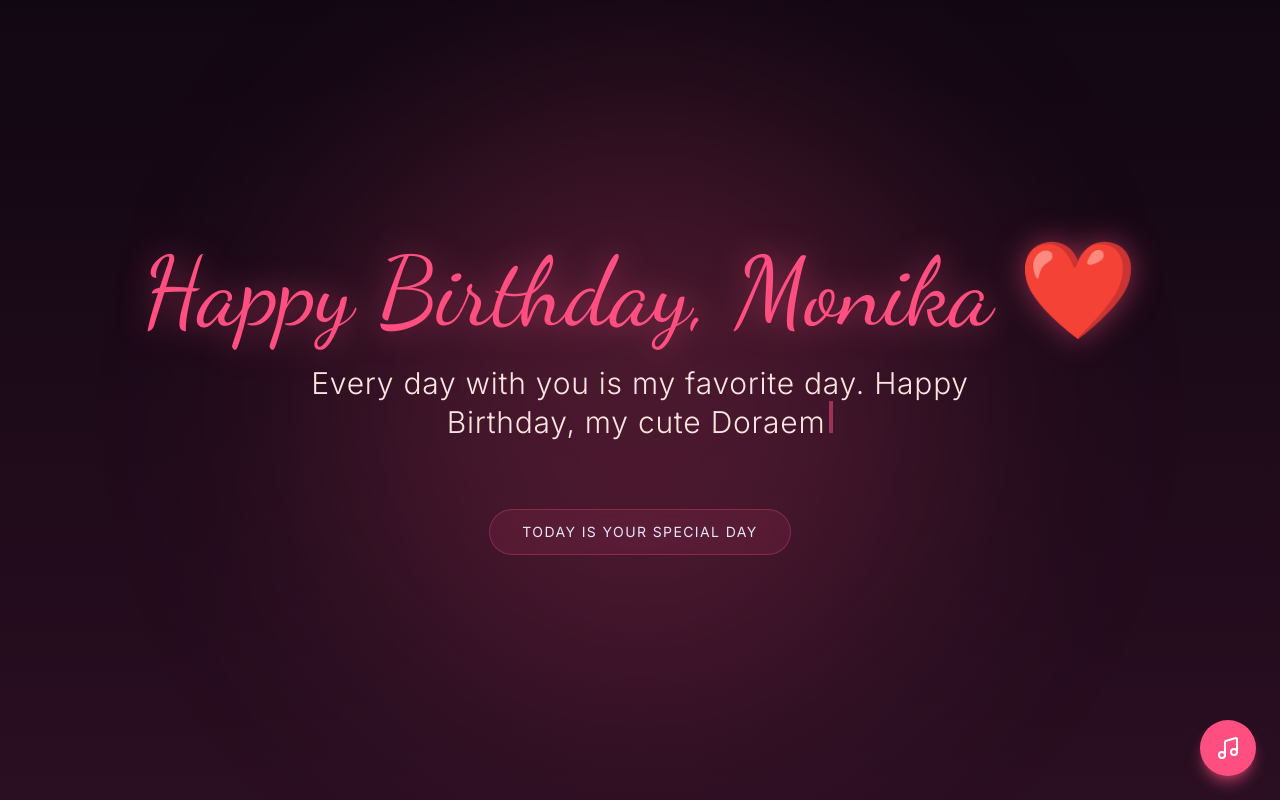
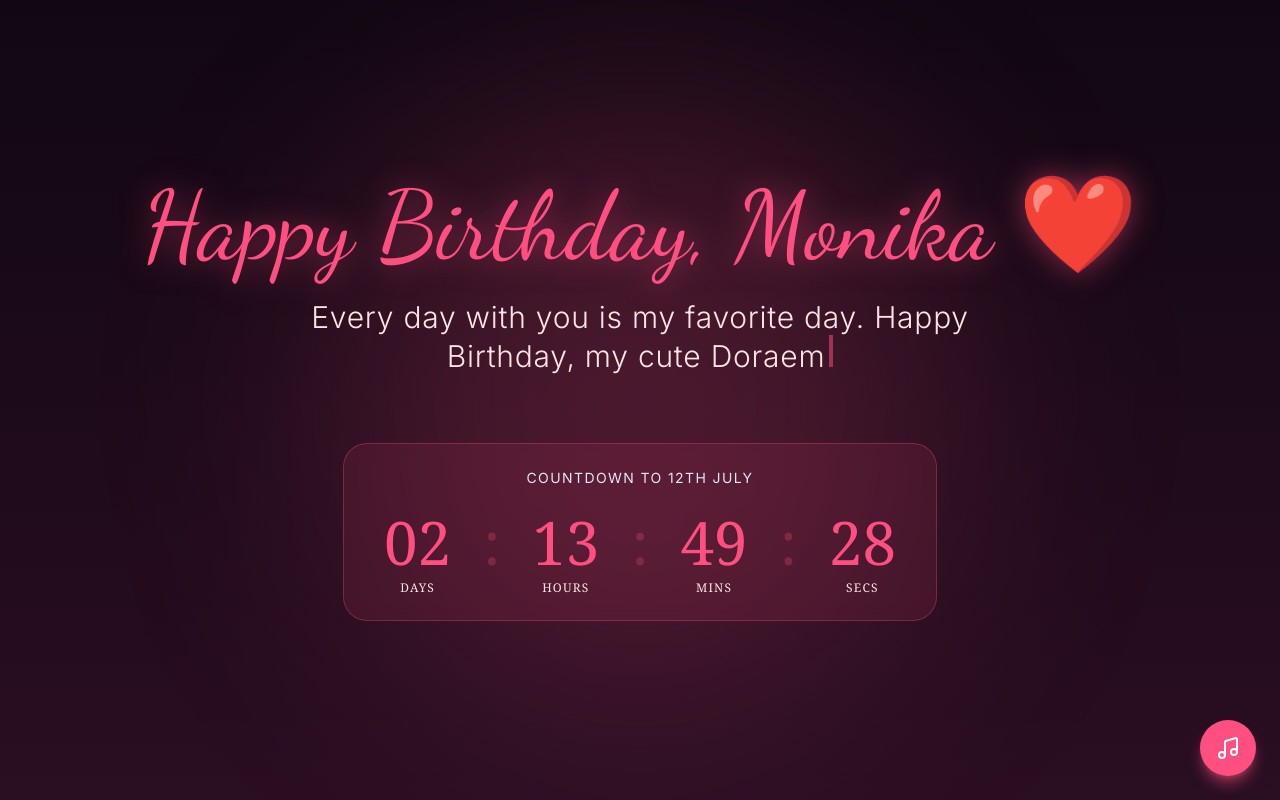
Before and after one commit to Priyanshu9595/Birthday, a Next.js app: page / in a window 1280 px wide. Shown: the top 800 px of the page. Built offline with nearby package versions, Linux system fonts and the light colour scheme.

Commit message:
added birthday countdown

```diff
--- a/src/components/Hero.jsx
+++ b/src/components/Hero.jsx
@@ -6,6 +6,9 @@ export default function Hero() {
   const [text, setText] = useState("");
   const fullText = "Every day with you is my favorite day. Happy Birthday, my cute Doraemon ❤️";
   const [isTyping, setIsTyping] = useState(true);
+
+  const [timeLeft, setTimeLeft] = useState(null);
+  const [isMounted, setIsMounted] = useState(false);
 
   useEffect(() => {
     if (text.length < fullText.length) {
@@ -18,18 +21,43 @@ export default function Hero() {
     }
   }, [text, fullText]);
 
+  useEffect(() => {
+    setIsMounted(true);
+
+    // Target date: July 12th
+    const targetDate = new Date(`${new Date().getFullYear()}-07-12T00:00:00`);
+
+    const calculateTimeLeft = () => {
+      const difference = targetDate - new Date();
+      if (difference > 0) {
+        setTimeLeft({
+          days: Math.floor(difference / (1000 * 60 * 60 * 24)).toString().padStart(2, '0'),
+          hours: Math.floor((difference / (1000 * 60 * 60)) % 24).toString().padStart(2, '0'),
+          minutes: Math.floor((difference / 1000 / 60) % 60).toString().padStart(2, '0'),
+          seconds: Math.floor((difference / 1000) % 60).toString().padStart(2, '0')
+        });
+      } else {
+        setTimeLeft(null);
+      }
+    };
+
+    calculateTimeLeft();
+    const timer = setInterval(calculateTimeLeft, 1000);
+    return () => clearInterval(timer);
+  }, []);
+
   return (
     <section className="relative flex min-h-screen flex-col items-center justify-center text-center p-6 bg-gradient-to-b from-romantic-dark to-[#2a0e21]">
       <motion.div
         initial={{ opacity: 0, y: 20 }}
         animate={{ opacity: 1, y: 0 }}
         transition={{ duration: 1 }}
-        className="z-10"
+        className="z-10 w-full"
       >
         <h1 className="mb-6 font-cursive text-6xl md:text-8xl text-primary-pink drop-shadow-[0_0_15px_rgba(255,79,129,0.5)]">
           Happy Birthday, Monika ❤️
         </h1>
-        <div className="h-24">
+        <div className="h-24 px-4">
           <p className="text-xl md:text-3xl font-sans text-rose font-light tracking-wide max-w-2xl mx-auto">
             {text}
             <span className={`inline-block w-1 h-8 bg-primary-pink ml-1 ${isTyping ? "animate-pulse" : "hidden"}`}></span>
@@ -40,9 +68,44 @@ export default function Hero() {
           initial={{ opacity: 0 }}
           animate={{ opacity: 1 }}
           transition={{ delay: 4, duration: 1 }}
-          className="mt-12 inline-block rounded-full border border-primary-pink/30 bg-primary-pink/10 px-8 py-3 text-sm tracking-widest text-lavender backdrop-blur-sm"
+          className="mt-12 mx-auto inline-block rounded-3xl border border-primary-pink/30 bg-primary-pink/10 px-6 md:px-10 py-6 backdrop-blur-sm"
         >
-          TODAY IS YOUR SPECIAL DAY
+          {isMounted ? (
+            timeLeft ? (
+              <div className="flex flex-col items-center gap-4">
+                <span className="text-sm tracking-widest text-lavender uppercase mb-2">Countdown to 12th July</span>
+                <div className="flex gap-3 md:gap-8 text-white font-serif">
+                  <div className="flex flex-col items-center">
+                    <span className="text-4xl md:text-6xl text-primary-pink">{timeLeft.days}</span>
+                    <span className="text-xs text-rose mt-2 tracking-widest uppercase">Days</span>
+                  </div>
+                  <span className="text-4xl md:text-6xl text-primary-pink/50 animate-pulse">:</span>
+                  <div className="flex flex-col items-center">
+                    <span className="text-4xl md:text-6xl text-primary-pink">{timeLeft.hours}</span>
+                    <span className="text-xs text-rose mt-2 tracking-widest uppercase">Hours</span>
+                  </div>
+                  <span className="text-4xl md:text-6xl text-primary-pink/50 animate-pulse">:</span>
+                  <div className="flex flex-col items-center">
+                    <span className="text-4xl md:text-6xl text-primary-pink">{timeLeft.minutes}</span>
+                    <span className="text-xs text-rose mt-2 tracking-widest uppercase">Mins</span>
+                  </div>
+                  <span className="text-4xl md:text-6xl text-primary-pink/50 animate-pulse">:</span>
+                  <div className="flex flex-col items-center">
+                    <span className="text-4xl md:text-6xl text-primary-pink">{timeLeft.seconds}</span>
+                    <span className="text-xs text-rose mt-2 tracking-widest uppercase">Secs</span>
+                  </div>
+                </div>
+              </div>
+            ) : (
+               <div className="text-xl md:text-3xl font-cursive tracking-widest text-primary-pink px-4 py-2">
+                 TODAY IS YOUR SPECIAL DAY! 🎈
+               </div>
+            )
+          ) : (
+             <div className="h-[120px] flex items-center justify-center">
+               <span className="text-sm text-lavender animate-pulse">Calculating time...</span>
+             </div>
+          )}
         </motion.div>
       </motion.div>
 
```
